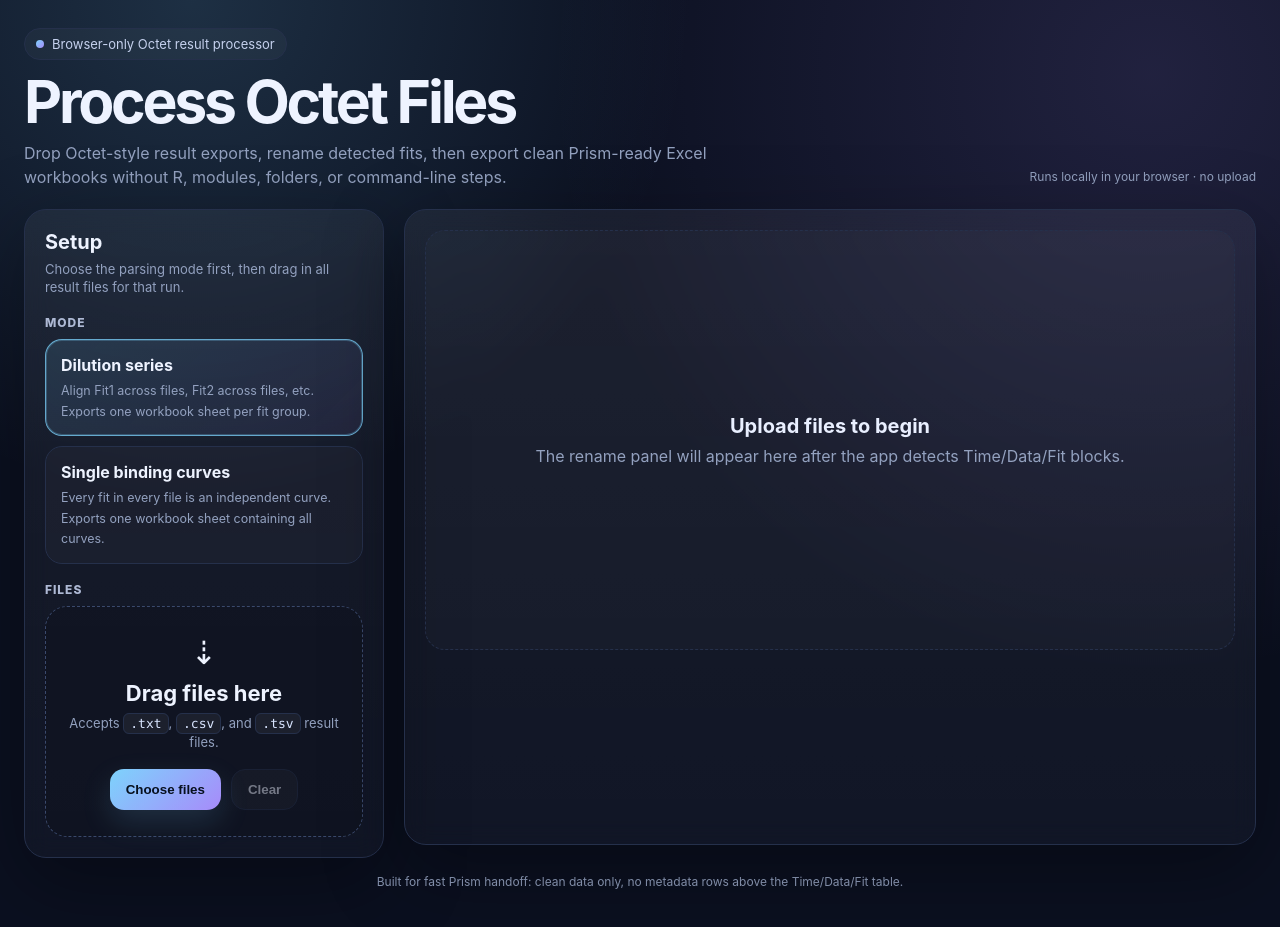
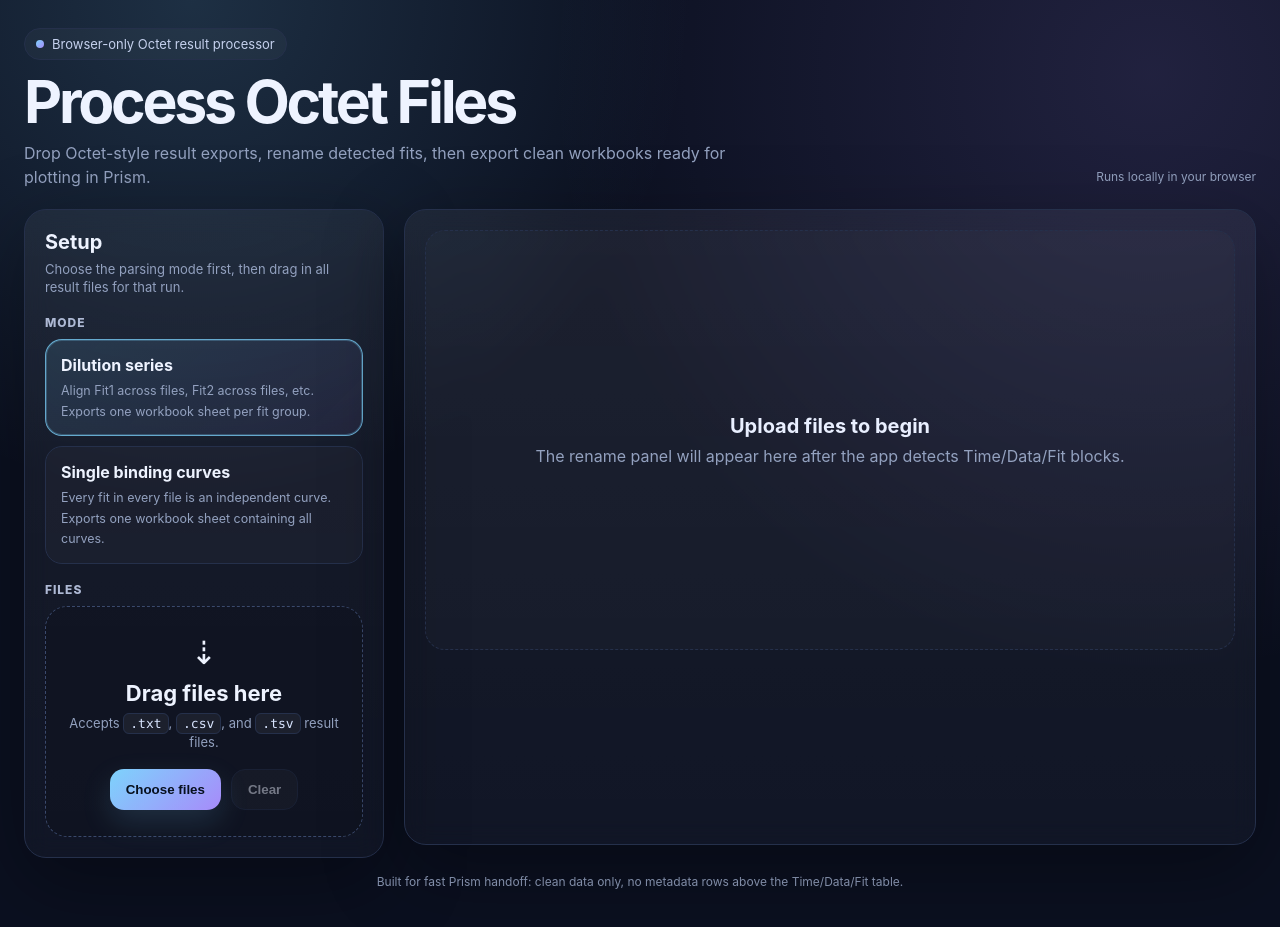
Before and after one commit to CubeJerry/bli-curves, a plain HTML site: page index.html in a window 1280 px wide. Drawn offline with Linux system fonts and the light colour scheme.

Commit message:
Update and rename bli_prism_parser_v6.html to index.html

```diff
--- a/bli_prism_parser_v6.html
+++ b/index.html
@@ -42,9 +42,9 @@
       <div class="titleBlock">
         <div class="tag"><span class="dot"></span> Browser-only Octet result processor</div>
         <h1>Process Octet Files</h1>
-        <p class="sub">Drop Octet-style result exports, rename detected fits, then export clean Prism-ready Excel workbooks without R, modules, folders, or command-line steps.</p>
+        <p class="sub">Drop Octet-style result exports, rename detected fits, then export clean workbooks ready for plotting in Prism.</p>
       </div>
-      <div class="privacy">Runs locally in your browser · no upload</div>
+      <div class="privacy">Runs locally in your browser</div>
     </header>
 
     <div class="app">
```
